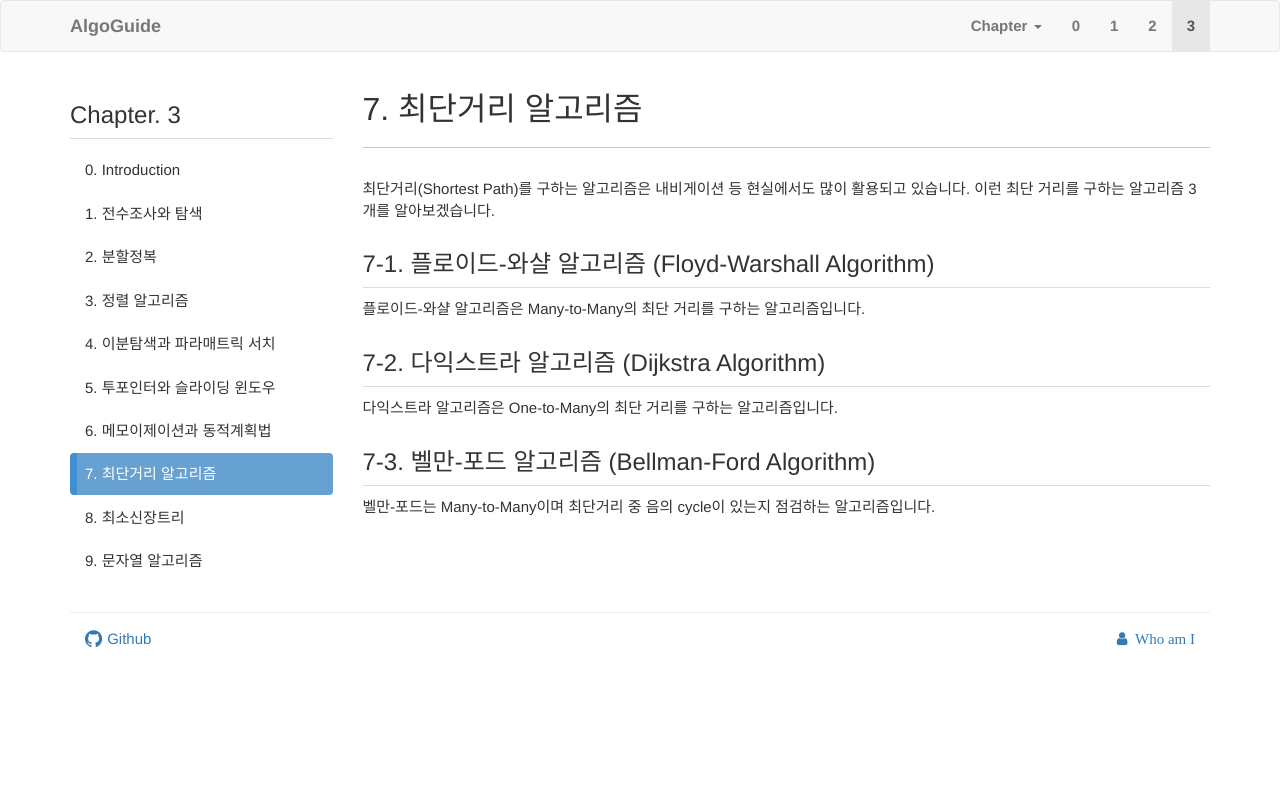
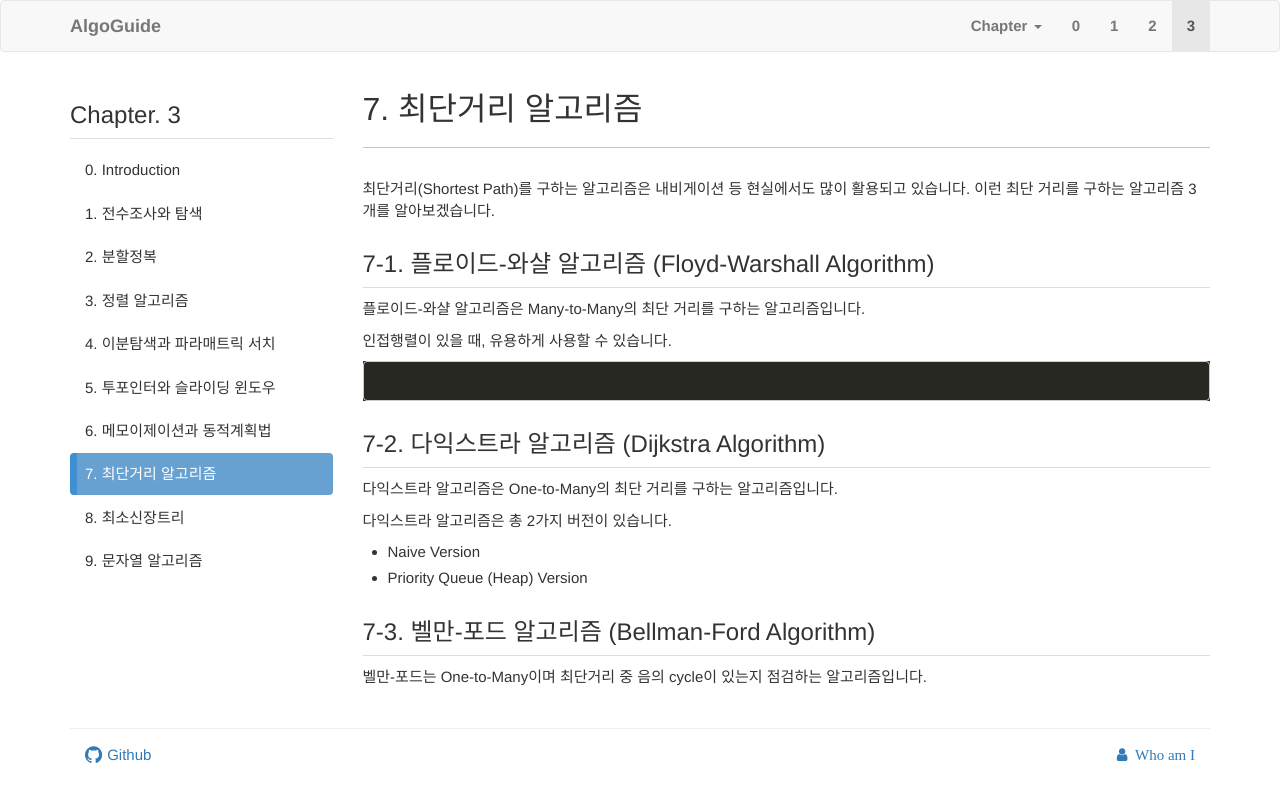
Before and after one commit to subinium/Algorithm, a Jekyll site: the page built from docs/chapter03/7.md, in a window 1280 px wide. Shown: the top 802 px of the page. Built offline with Jekyll 4.4.1, drawn with Linux system fonts in a browser that asks for light colours; nearby versions of some CDN libraries; library files that are not in the unit come from our copies; comment, search, counter and statistics services are not loaded.

Commit message:
detail +@

````diff
--- a/docs/chapter03/7.md
+++ b/docs/chapter03/7.md
@@ -11,10 +11,21 @@ title: "7. 최단거리 알고리즘"
 
 플로이드-와샬 알고리즘은 Many-to-Many의 최단 거리를 구하는 알고리즘입니다.
 
+인접행렬이 있을 때, 유용하게 사용할 수 있습니다.
+
+``` py
+```
+
 ## 7-2. 다익스트라 알고리즘 (Dijkstra Algorithm)
 
 다익스트라 알고리즘은 One-to-Many의 최단 거리를 구하는 알고리즘입니다.
 
+다익스트라 알고리즘은 총 2가지 버전이 있습니다.
+
+- Naive Version
+- Priority Queue (Heap) Version
+
+
 ## 7-3. 벨만-포드 알고리즘 (Bellman-Ford Algorithm)
 
-벨만-포드는 Many-to-Many이며 최단거리 중 음의 cycle이 있는지 점검하는 알고리즘입니다.
+벨만-포드는 One-to-Many이며 최단거리 중 음의 cycle이 있는지 점검하는 알고리즘입니다.
````
Also changed, not shown: docs/chapter03/1.md (+8 -0 lines), docs/chapter03/3.md (+0 -1 lines), docs/chapter03/8.md (+4 -0 lines).
